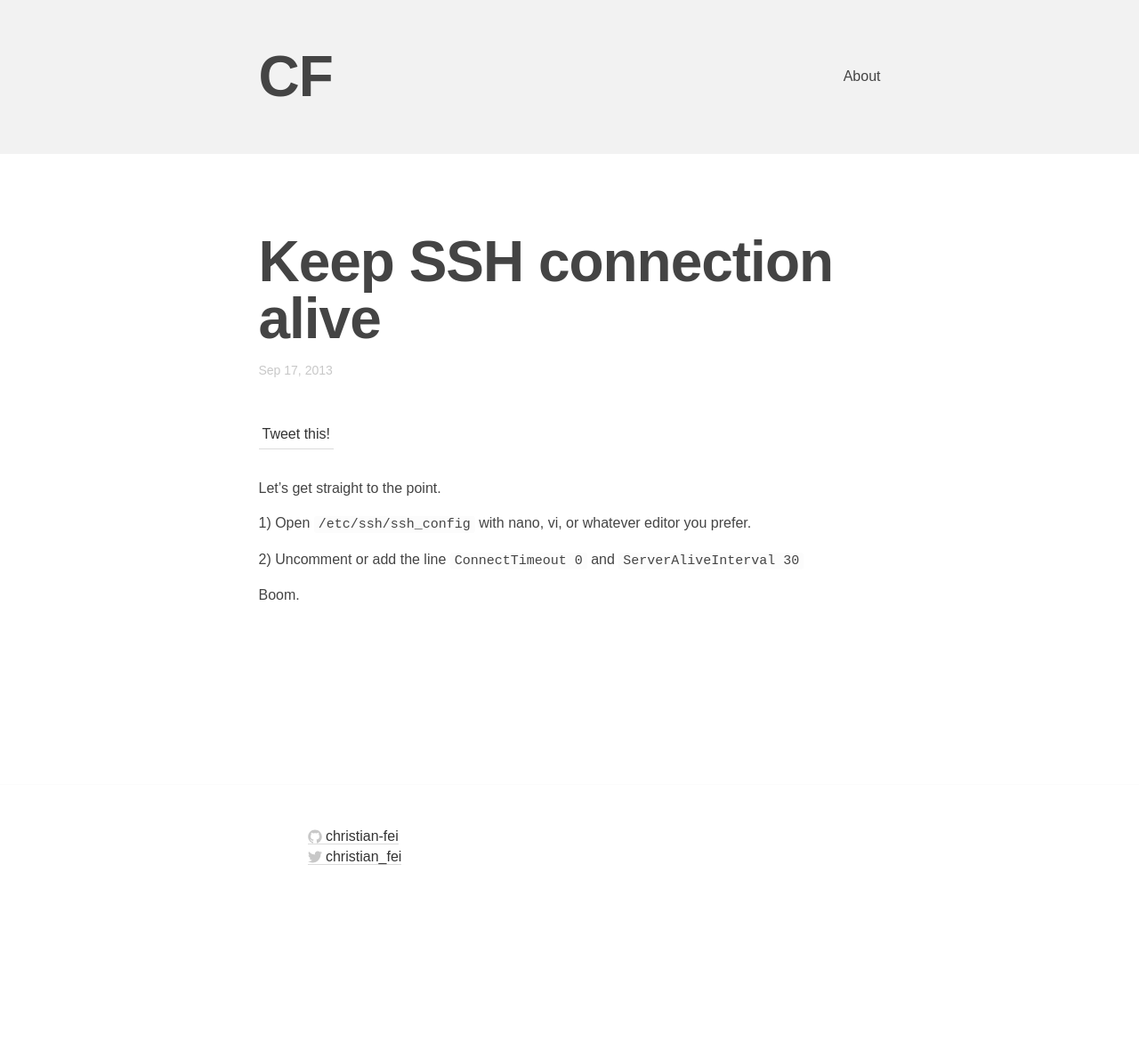
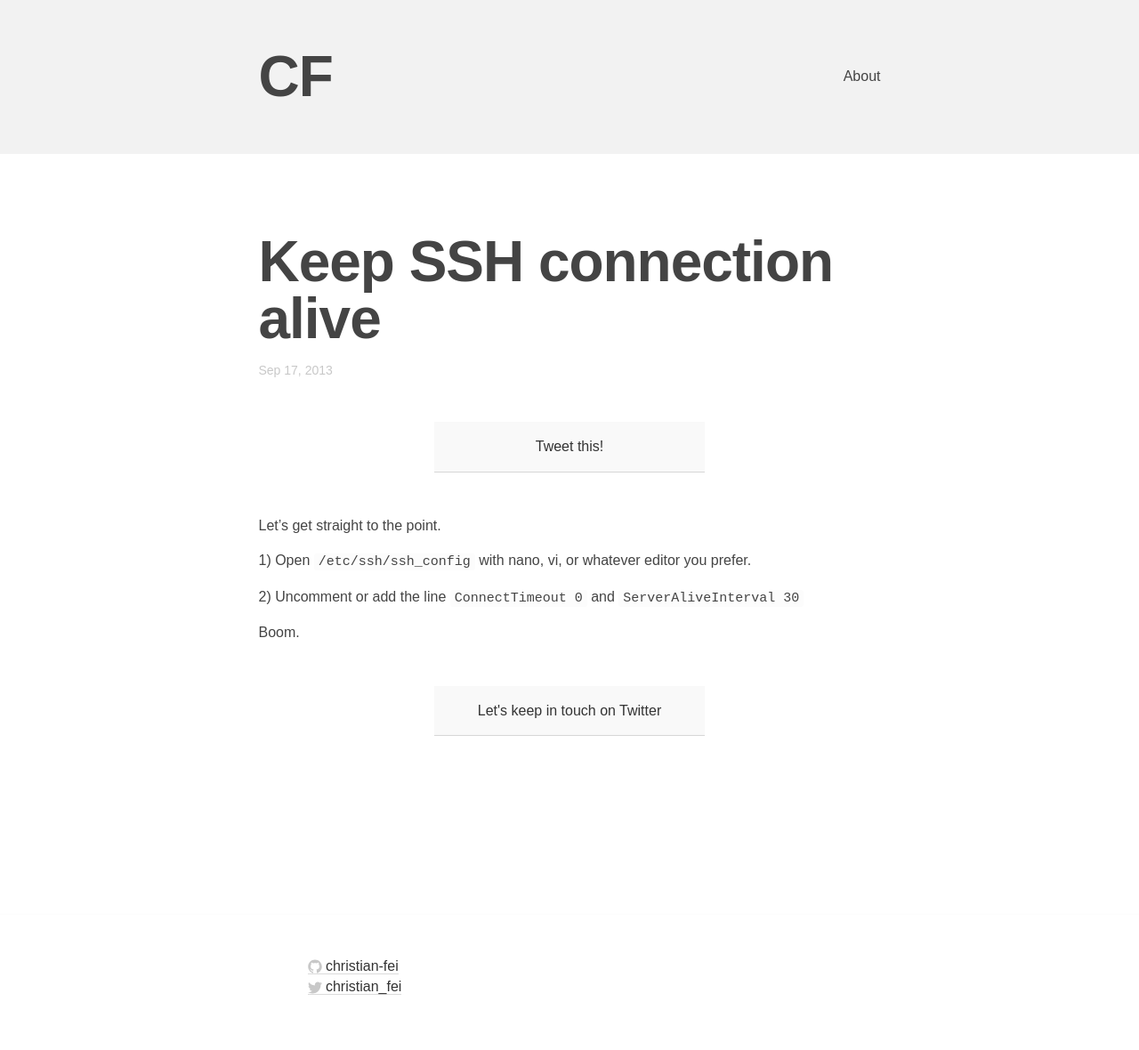
Before and after one commit to christian-fei/christian-fei.github.io-pandoc, a Jekyll site: the page built from _posts/2013-09-17-keep-ssh-connection-alive.md, in a window 1280 px wide. Shown: the whole page at 89% size. Built offline with Jekyll 4.4.1, drawn with Linux system fonts in a browser that asks for light colours; Markdown is read by kramdown in place of the engine named in the settings; comment, search, counter and statistics services are not loaded; before the commit the page ends 1034 px from its top, so only the background shows below that.

Commit message:
added style twitter follow button

```diff
--- a/_layouts/post.html
+++ b/_layouts/post.html
@@ -16,6 +16,9 @@ layout: default
     {{ content }}
   </article>
 
+  <a class="twitter-follow-button" href="https://twitter.com/intent/user?screen_name=christian_fei"  title="Tweet">Let's keep in touch on Twitter</a>
+
+
   <div id="disqus_thread"></div>
   <script type="text/javascript">
     /* * * CONFIGURATION VARIABLES: EDIT BEFORE PASTING INTO YOUR WEBPAGE * * */
--- a/_sass/_typography.scss
+++ b/_sass/_typography.scss
@@ -123,3 +123,12 @@ pre {
         padding-left: 0;
     }
 }
+
+.twitter-share-button, .twitter-follow-button {
+  display: block;
+  max-width: 15em;
+  margin: 3rem auto;
+  padding: 1em 2em;
+  background-color: rgba(128, 128, 128, 0.05);
+  text-align: center;
+}
```
